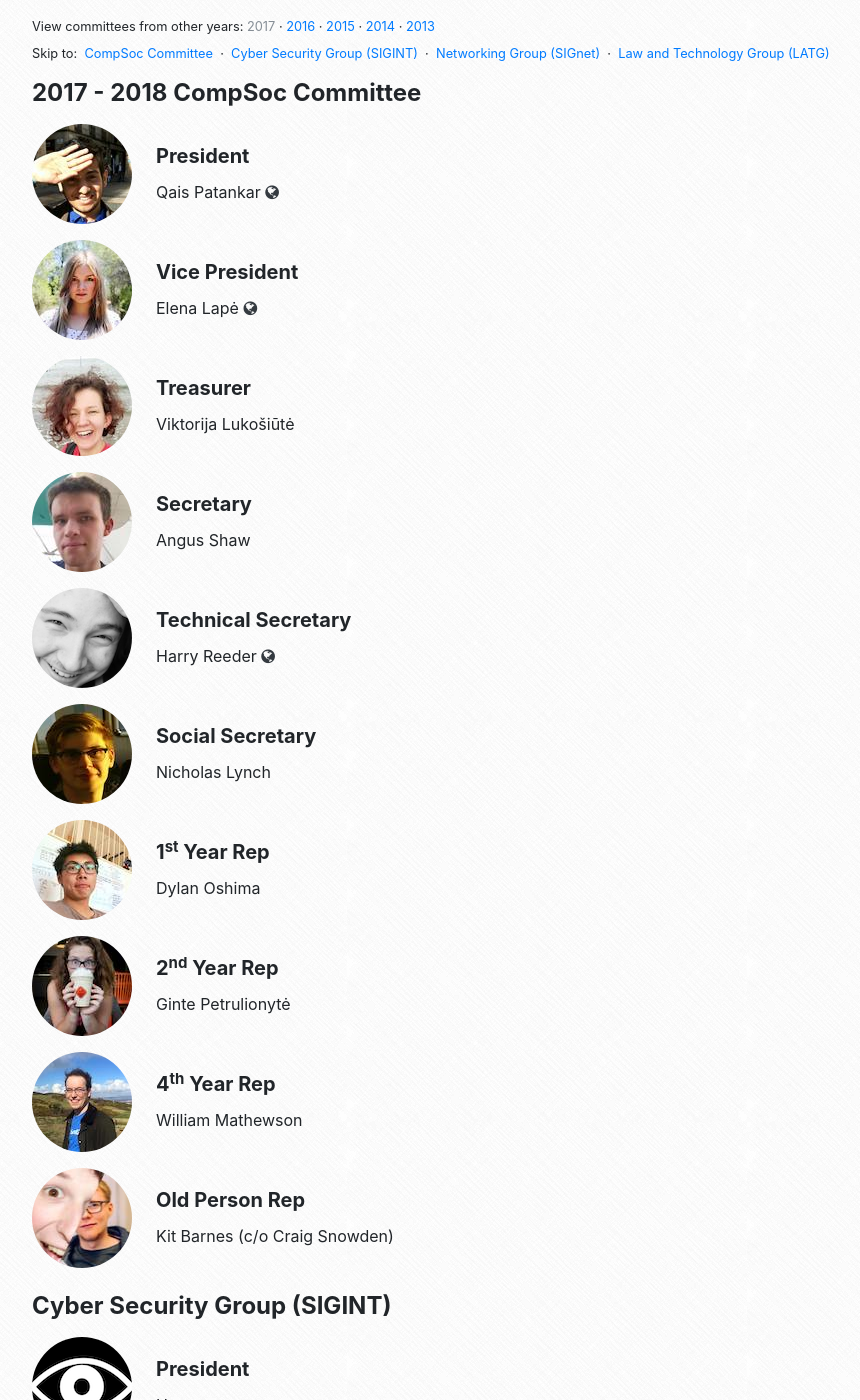
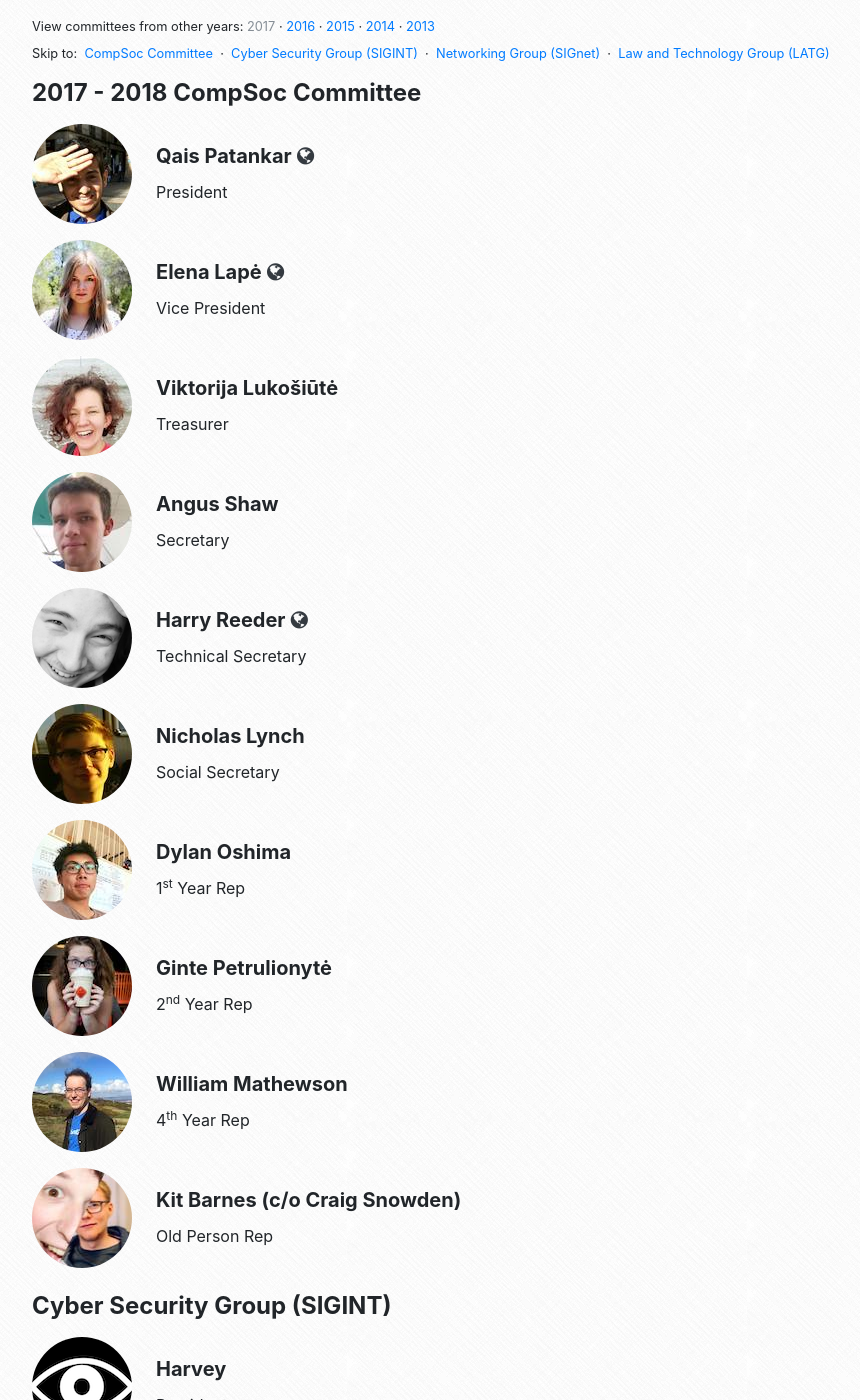
Before and after one commit to compsoc-edinburgh/website, a Jekyll site: the page built from _pages/team.html, in a window 1280 px wide and 1400 px high, scrolled down 478 px. Shown: the whole window, without its empty margins (53-913 px from the left). Built offline with Jekyll 4.4.1, drawn with Linux system fonts in a browser that asks for light colours; nearby versions of some CDN libraries; some of the changed text lies outside the part shown.

Commit message:
Swap role and name on team page

```diff
--- a/_pages/team.html
+++ b/_pages/team.html
@@ -81,10 +81,12 @@ title: "The Team"
 										<img src="/static/img/pattern-{{ dummy-img }}" width=100 height=100 class="team-avatar" alt="{{ member.name }}">
 									{% endif %}
 									<div class="d-flex flex-column ml-4 justify-content-center">
-										<h5 class="card-title"><strong>{{ member.role }}</strong></h5>
+										<h5 class="card-title">
+											<strong>{{ member.name }}</strong>
+											{% if member.url %}<a class="fa fa-globe text-dark" href="{{ member.url }}"></a>{% endif %}
+										</h5>
 										<p class="card-text">
-											{{ member.name }}
-											{% if member.url %}<a class="fa fa-globe text-dark" href="{{ member.url }}"></a>{% endif %}
+											{{ member.role }}
 										</p>
 									</div>
 								</span>
```
